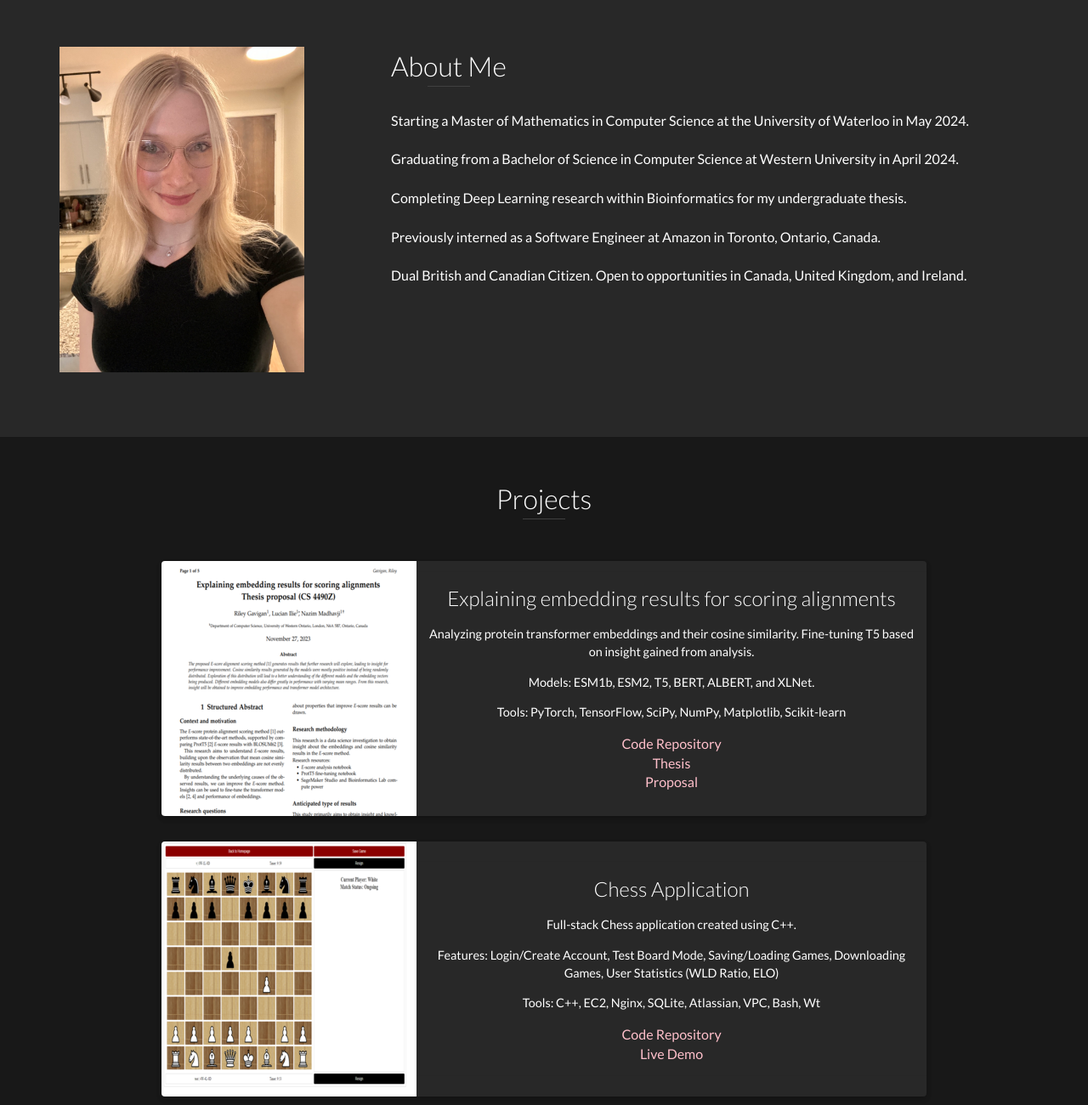
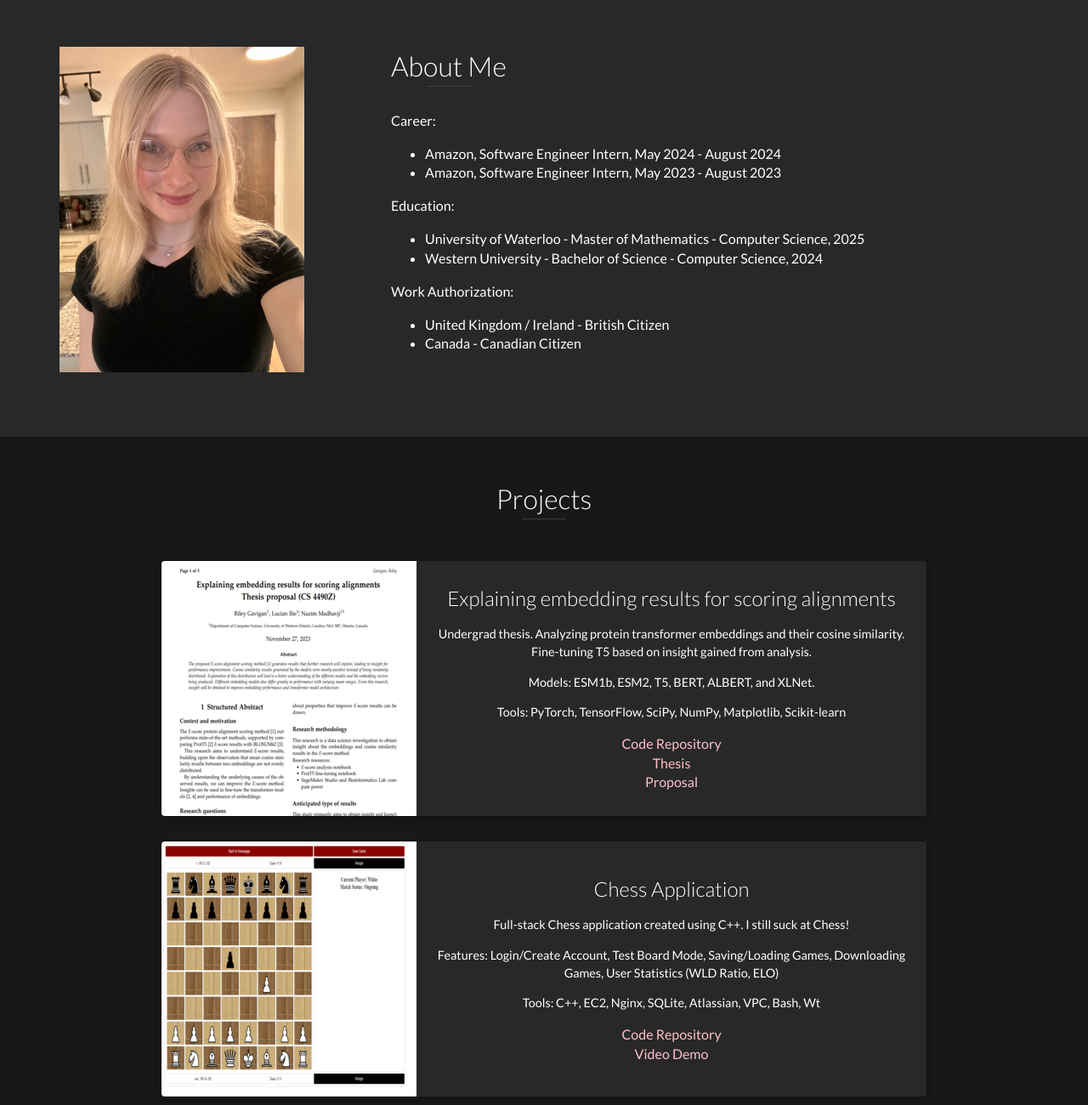
Before and after one commit to rgavigan/rgavigan.github.io, a website: page index.html in a window 1280 px wide. Shown: the part 820-2120 px from the top of the page at 85% size. Drawn offline with nearby package versions, Linux system fonts and the light colour scheme.

Commit message:
my yearly update

```diff
--- a/index.html
+++ b/index.html
@@ -5,7 +5,7 @@
     <meta charset="utf-8">
     <meta http-equiv="X-UA-Compatible" content="IE=edge">
     <meta name="viewport" content="width=device-width, initial-scale=1">
-    <title>My Portfolio</title>
+    <title>Riley Gavigan</title>
 	<link rel="shortcut icon" href="favicon.ico" type="image/x-icon">
 	<link rel="icon" href="favicon.ico" type="image/x-icon">
     <link href="https://fonts.googleapis.com/css?family=Lato:300,400,700,900" rel="stylesheet">
@@ -40,7 +40,7 @@
     <div id="lead">
         <div id="lead-content">
             <h1>Riley Gavigan</h1>
-            <h3>MMath CS '25 @ UW | BS CS '24 @ UWO</h3>
+            <h3>Software Engineer</h3>
             <a href="https://rgavigan.github.io/Riley_Gavigan_Resume.pdf" target="_blank" class="btn-rounded-white">View Resume</a>
         </div>
         <!-- End #lead-content -->
@@ -65,23 +65,25 @@
                 <div class="col-md-8">
                     <h2 class="heading">About Me</h2>
                     <p>
-                        Starting a Master of Mathematics in Computer Science at the University of Waterloo in May 2024.
+                        Career:
+                        <ul>
+                            <li style="color: white;">Amazon, Software Engineer Intern, May 2024 - August 2024</li>
+                            <li style="color: white;">Amazon, Software Engineer Intern, May 2023 - August 2023</li>
+                        </ul>
                     </p>
-                    <br>
                     <p>
-                        Graduating from a Bachelor of Science in Computer Science at Western University in April 2024.
+                        Education:
+                        <ul>
+                            <li style="color: white;">University of Waterloo - Master of Mathematics - Computer Science, 2025</li>
+                            <li style="color: white;">Western University - Bachelor of Science - Computer Science, 2024</li>
+                        </ul>
                     </p>
-                    <br>
                     <p>
-                        Completing Deep Learning research within Bioinformatics for my undergraduate thesis.
-                    </p>
-                    <br>
-                    <p>
-                        Previously interned as a Software Engineer at Amazon in Toronto, Ontario, Canada.
-                    </p>
-                    <br>
-                    <p>
-                        Dual British and Canadian Citizen. Open to opportunities in Canada, United Kingdom, and Ireland.
+                       Work Authorization:
+                       <ul>
+                        <li style="color: white;">United Kingdom / Ireland - British Citizen</li>
+                        <li style="color: white;">Canada - Canadian Citizen</li>
+                       </ul>
                     </p>
                 </div>
             </div>
@@ -101,7 +103,7 @@
                     <div class="project-info">
                         <h3>Explaining embedding results for scoring alignments</h3>
                         <p>
-                            Analyzing protein transformer embeddings and their cosine similarity. Fine-tuning T5 based on insight gained from analysis.
+                            Undergrad thesis. Analyzing protein transformer embeddings and their cosine similarity. Fine-tuning T5 based on insight gained from analysis.
                         </p>
                         <p>
                             Models: ESM1b, ESM2, T5, BERT, ALBERT, and XLNet.
@@ -127,7 +129,7 @@
                     <div class="project-info">
                         <h3>Chess Application</h3>
                         <p>
-                            Full-stack Chess application created using C++.
+                            Full-stack Chess application created using C++. I still suck at Chess!
                         </p>
                         <p>
                             Features: Login/Create Account, Test Board Mode, Saving/Loading Games, Downloading Games, User Statistics (WLD Ratio, ELO)
@@ -137,7 +139,7 @@
                         </p>
                         <a href="https://github.com/rgavigan/chess">Code Repository</a>
                         <br>
-                        <a href="https://chess.rileygavigan.com">Live Demo</a>
+                        <a href="https://youtu.be/Hr4cAJzYLJw?si=021LjdOPzwFxzpFb">Video Demo</a>
                     </div>
                     <!-- End .project-info -->
                 </div>
@@ -161,7 +163,7 @@
                         </p>
                         <a href="https://github.com/rgavigan/campus-maps">Code Repository</a>
                         <br>
-                        <a href="https://www.youtube.com/watch?v=io27VNMxOao&t=24s&ab_channel=RileyEmmaGavigan">Video Demo</a>
+                        <a href="https://youtu.be/io27VNMxOao?si=S7MdudyN8qPolpRU">Video Demo</a>
                     </div>
                     <!-- End .project-info -->
                 </div>
@@ -178,11 +180,14 @@
                             E-commerce clone React website. Displays Pinterest pins as 'products' and allow users to add them to a cart and checkout.
                         </p>
                         <p>
+                            This was my first solo CS project after becoming a CS major in May 2022, so its fun to look back at
+                        </p>
+                        <p>
                             Tools: JavaScript, React, Node.js, Redux, MongoDB
                         </p>
                         <a href="https://github.com/rgavigan/pinterest-shop">Code Repository</a>
                         <br>
-                        <a href="https://www.youtube.com/watch?v=XSV6rpqICw8&ab_channel=RileyEmmaGavigan">Video Demo</a>
+                        <a href="https://youtu.be/XSV6rpqICw8?si=RZX_j9ZnnCrACRIR">Video Demo</a>
                     </div>
                     <!-- End .project-info -->
                 </div>
@@ -225,7 +230,7 @@
                             <a href="https://github.com/rgavigan" target="_blank"><i class="fa fa-github" aria-hidden="true"></i></a>
                         </li>
                         <li>
-                            <a href="https://linkedin.com/in/rileyemmagavigan" target="_blank"><i class="fa fa-linkedin" aria-hidden="true"></i></a>
+                            <a href="https://linkedin.com/in/rgavigan" target="_blank"><i class="fa fa-linkedin" aria-hidden="true"></i></a>
                         </li>
                     </ul>
                 </div>
```
Also changed, not shown: README.md, 1 other file.
